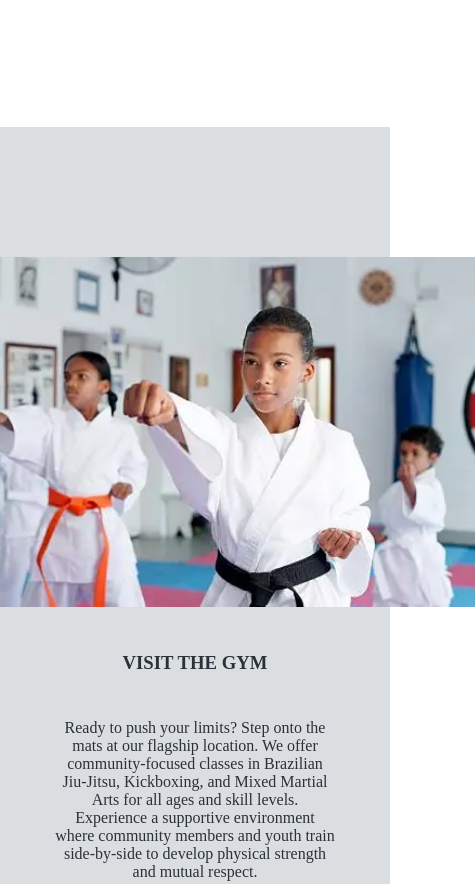
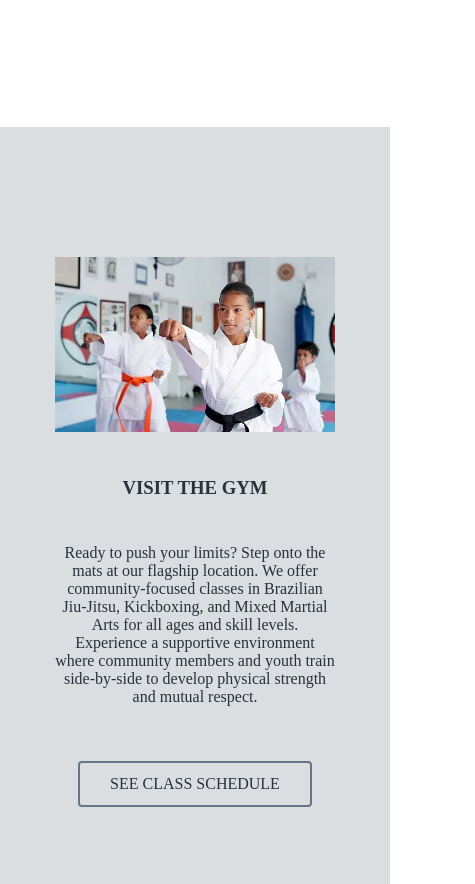
Before and after one commit to smayanja3/Level-Ground, a plain HTML site: page index.html in a window 390 px wide. Shown: the part 1560-2444 px from the top of the page, 475 px wide, since content can reach past the window. Drawn offline with Linux system fonts and the light colour scheme.

Commit message:
css responsive edit

```diff
--- a/css/grit.css
+++ b/css/grit.css
@@ -270,6 +270,11 @@
         main p {
             font-size: 1.9rem;
         }
+        #b1, #b2{
+            height:250px;
+         width:400px;
+        }
+
         .container1 .block{
          height:250px;
          width:400px;
@@ -295,6 +300,10 @@
             font-size:1.3rem;
             margin: 50px 0;
         }
+         #b1, #b2{
+            height:175px;
+            width:280px;
+        }
         .container1 .block{
             height:175px;
             width:280px;
@@ -311,12 +320,15 @@
         footer{
             font-size:1.2rem;
         }
-        .containerTop {
+      .container1 {
             display: flex;
-            flex-direction: row;
-            justify-content: space-between;
-            align-items: center;
-        }
+            flex-direction: column;
+            background: rgb(219, 222, 225);
+            text-align: center;
+            gap: 45px;
+
+            padding: 130px 0;
+}
      }
 
         /* MOBILE */
@@ -355,6 +367,11 @@
                 text-align: center;
                 justify-content: space-between;
                 padding: 130px 0;
+            }
+
+            #b1, #b2{
+                height:175px;
+                width:280px;
             }
             .container1 .block{
                 height:175px;
@@ -399,3 +416,7 @@
                 width:70px;
             }
         }
+
+        @media (min-width:375px){
+
+        }
```
